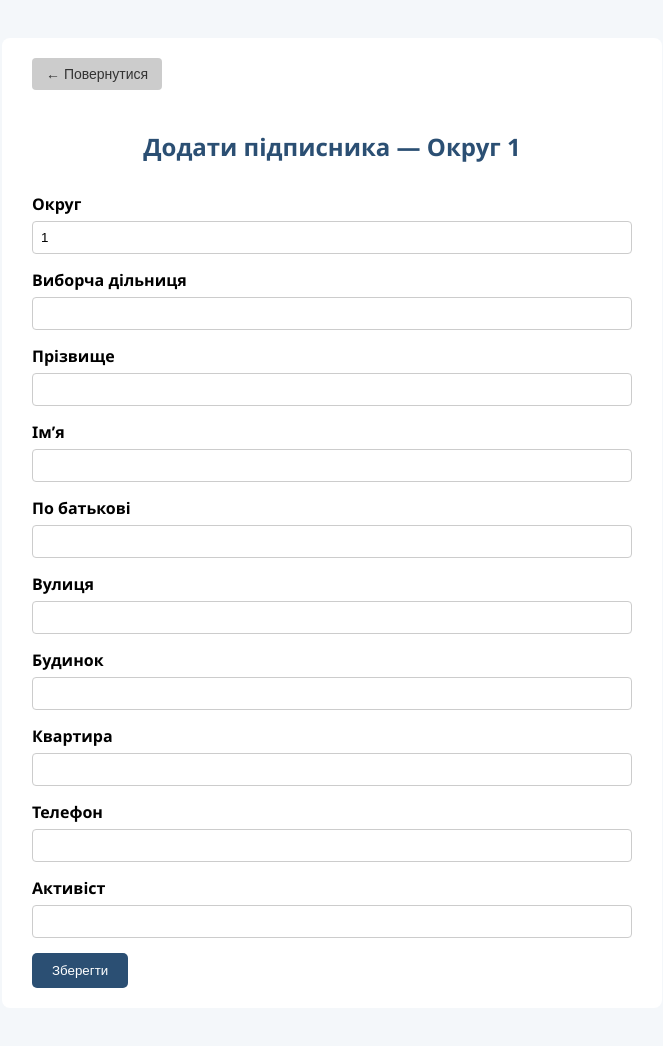
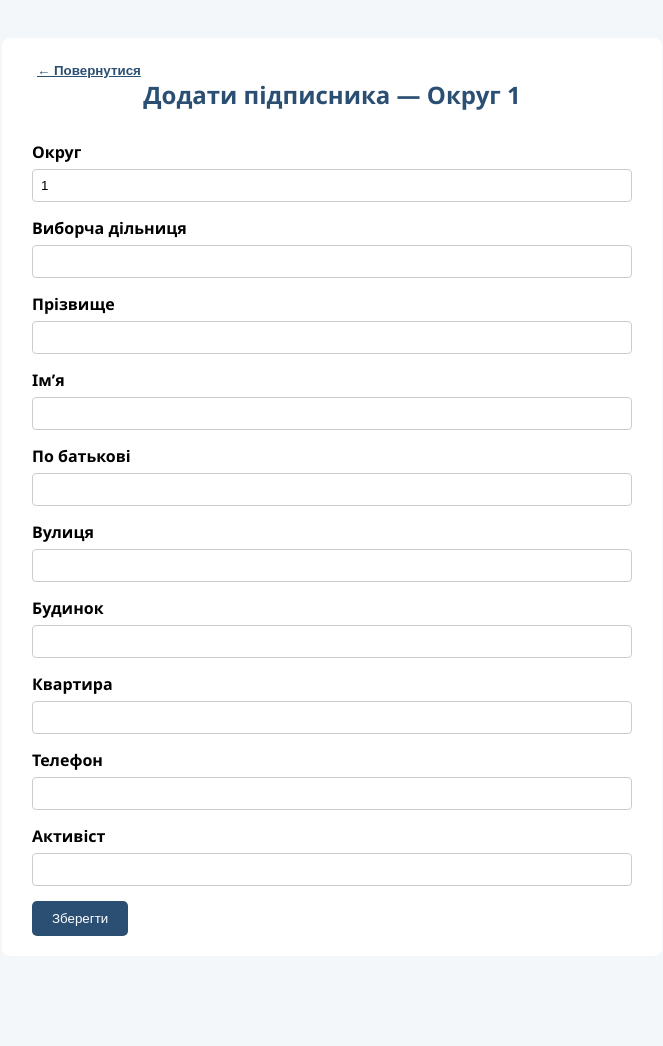
Before and after one commit to Aliina-ai/flask-db, a Flask app: template templates/add_subscriber1.html in a window 1280 px wide. Shown: the whole page, without its empty margins (308-971 px from the left). After the commit the page ends 936 px from the top, so only its background shows below. Run offline with Flask 3, Linux system fonts and the light colour scheme; the template is opened without the code that fills it: most values are stand-ins (such as "Sample title", 1, 10 or a date in 2020); parts of the project's set-up code (start-up, migrations or seed data) failed here and were passed over.

Commit message:
Update add_subscriber1.html

```diff
--- a/templates/add_subscriber1.html
+++ b/templates/add_subscriber1.html
@@ -54,45 +54,39 @@
         }
 
         .back-button {
-            display: inline-block;
-            margin-bottom: 20px;
-            padding: 8px 14px;
-            background-color: #ccc;
-            color: #333;
-            text-decoration: none;
-            border-radius: 4px;
-            font-size: 14px;
+            position: absolute;
+            top: 15px;
+            left: 15px;
+            background: transparent;
+            color: #2b4f73;
+            border: none;
+            font-weight: bold;
+            cursor: pointer;
+            text-decoration: underline;
         }
     </style>
 
     <script>
         function updatePollingStation() {
-            const street = document.getElementById("street").value.trim();
-            const house = document.getElementById("building").value.trim();
+            const street = document.getElementById("street").value;
+            const house = document.getElementById("building").value;
             let polling = "";
 
+            const num = parseInt(house);
             const complexHouseNumbers = ["77/43"];
-            const num = parseInt(house);
-            const isNumeric = !isNaN(num);
 
             if (street === "вул. Гайок") {
-                if (
-                    complexHouseNumbers.includes(house) ||
-                    (isNumeric && (
-                        (num >= 1 && num <= 4) ||
-                        (num >= 139 && num <= 177) ||
-                        [181, 182, 183, 184, 185, 214, 215].includes(num) ||
-                        (num >= 228 && num <= 270)
-                    ))
-                ) {
+                if ((num >= 1 && num <= 4) || complexHouseNumbers.includes(house) ||
+                    [139,140,141,142,143,144,145,146,147,148,149,150,151,152,153,154,155,156,157,158,159,
+                     160,161,162,163,164,165,166,167,168,169,170,171,172,173,174,175,176,177,181,182,183,
+                     184,185,214,215,228,229,230,231,232,233,234,235,236,237,238,239,240,241,242,243,
+                     244,245,246,247,248,249,250,251,252,253,254,255,256,257,258,259,260,261,262,263,
+                     264,265,266,267,268,269,270].includes(num)) {
                     polling = "321097";
-                } else if (
-                    isNumeric &&
-                    ([5,6,89,90,91,92,93,94,95,96,97,98,99,100,101,102,103,104,105,106,
-                      107,108,109,110,111,112,113,114,115,116,117,118,119,120,121,122,
-                      123,124,125,126,127,128,129,130,180,219,220,221,222,223,224,225,
-                      226,227,399,400,401,402,403].includes(num))
-                ) {
+                } else if ([5,6,89,90,91,92,93,94,95,96,97,98,99,100,101,102,103,104,105,106,107,108,
+                            109,110,111,112,113,114,115,116,117,118,119,120,121,122,123,124,125,126,
+                            127,128,129,130,180,219,220,221,222,223,224,225,226,227,399,400,401,402,
+                            403].includes(num)) {
                     polling = "321098";
                 }
             }
@@ -103,6 +97,8 @@
         function goBack() {
             window.history.back();
         }
+
+        window.onload = updatePollingStation;
     </script>
 </head>
 <body>
```
Also changed, not shown: other parts of templates/add_subscriber1.html (+12 -12 lines).
